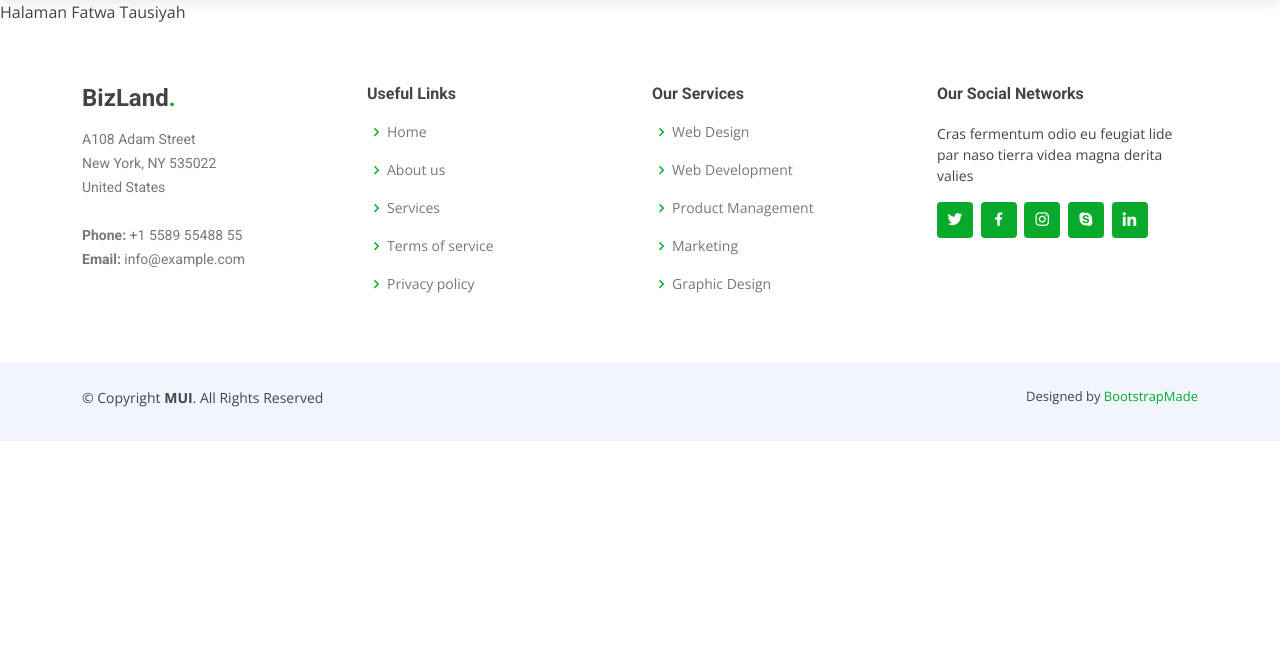
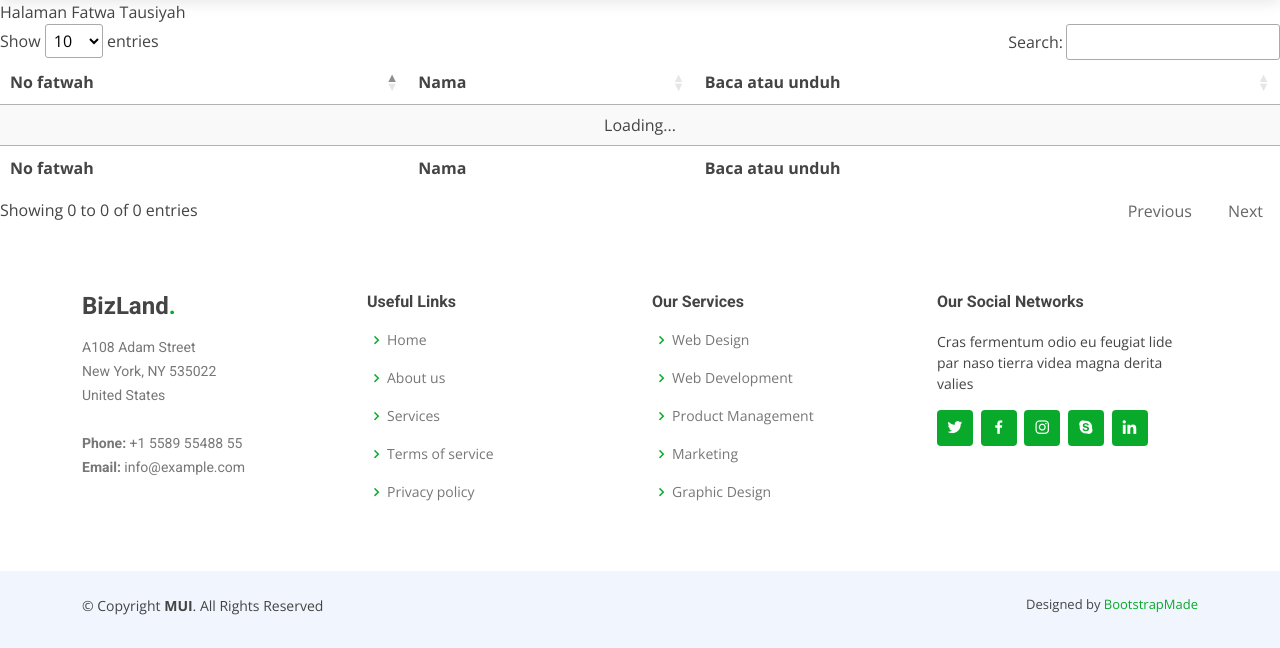
Before and after one commit to andisoer/mui-frontend, a Django app: page /fatwa-tausiyah in a window 1280 px wide. Shown: the part 126-774 px from the top of the page. Run offline with Django 4.2, Linux system fonts and the light colour scheme; some libraries are stand-ins or nearby versions.

Commit message:
membah tabel

```diff
--- a/muifrontend/templates/fatwa_tausiyah.html
+++ b/muifrontend/templates/fatwa_tausiyah.html
@@ -3,6 +3,53 @@
 {% load static %}
 
 {% block fatwa-tausiyah %}
+    <link href="https://cdn.datatables.net/1.13.7/css/jquery.dataTables.min.css" rel="stylesheet"/>
 
 <div> Halaman Fatwa Tausiyah</div>
+
+<table id="example" class="display" style="width:100%">
+    <thead>
+        <tr>
+            <th>No fatwah</th>
+            <th>Nama</th>
+            <th>Baca atau unduh</th>
+        </tr>
+    </thead>
+    <tbody>
+    </tbody>
+    <tfoot>
+        <tr>
+            <th>No fatwah</th>
+            <th>Nama</th>
+            <th>Baca atau unduh</th>
+        </tr>
+    </tfoot>
+</table>
+
+    <script src="https://code.jquery.com/jquery-3.7.0.js"></script>
+    <script src="https://cdn.datatables.net/1.13.7/js/jquery.dataTables.min.js"></script>
+    <script>
+        $(document).ready(function(){
+            $('#example').DataTable({
+                ajax:{
+                    url: 'http://127.0.0.1:8001/fatwa/',
+                    dataSrc:'',
+                },
+                columns: [
+                    {data:'no_fatwa'},
+                    {data:'title'},
+                    {
+                // Column for the "Show" button
+                data: null,
+                render: function (data, type, row) {
+                    // Assuming the ID is stored in the 'id' property of the row
+                    return '<a href="' + row.lampiran_fatwa + '" target ="_blank" class="btn btn-primary">Show</a>';
+                }
+            },
+                ]
+            })
+        })
+    </script>
+
+
 {% endblock %}
```
